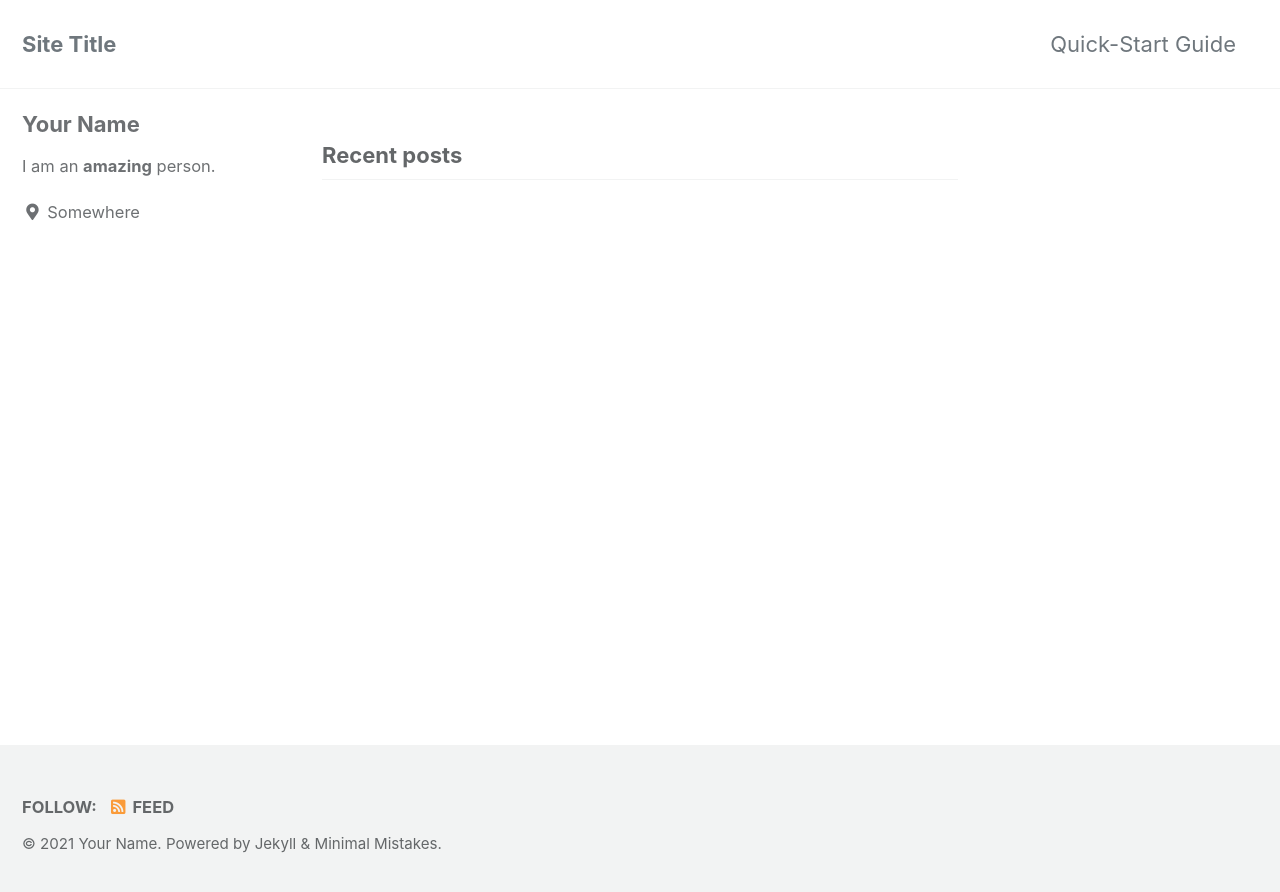
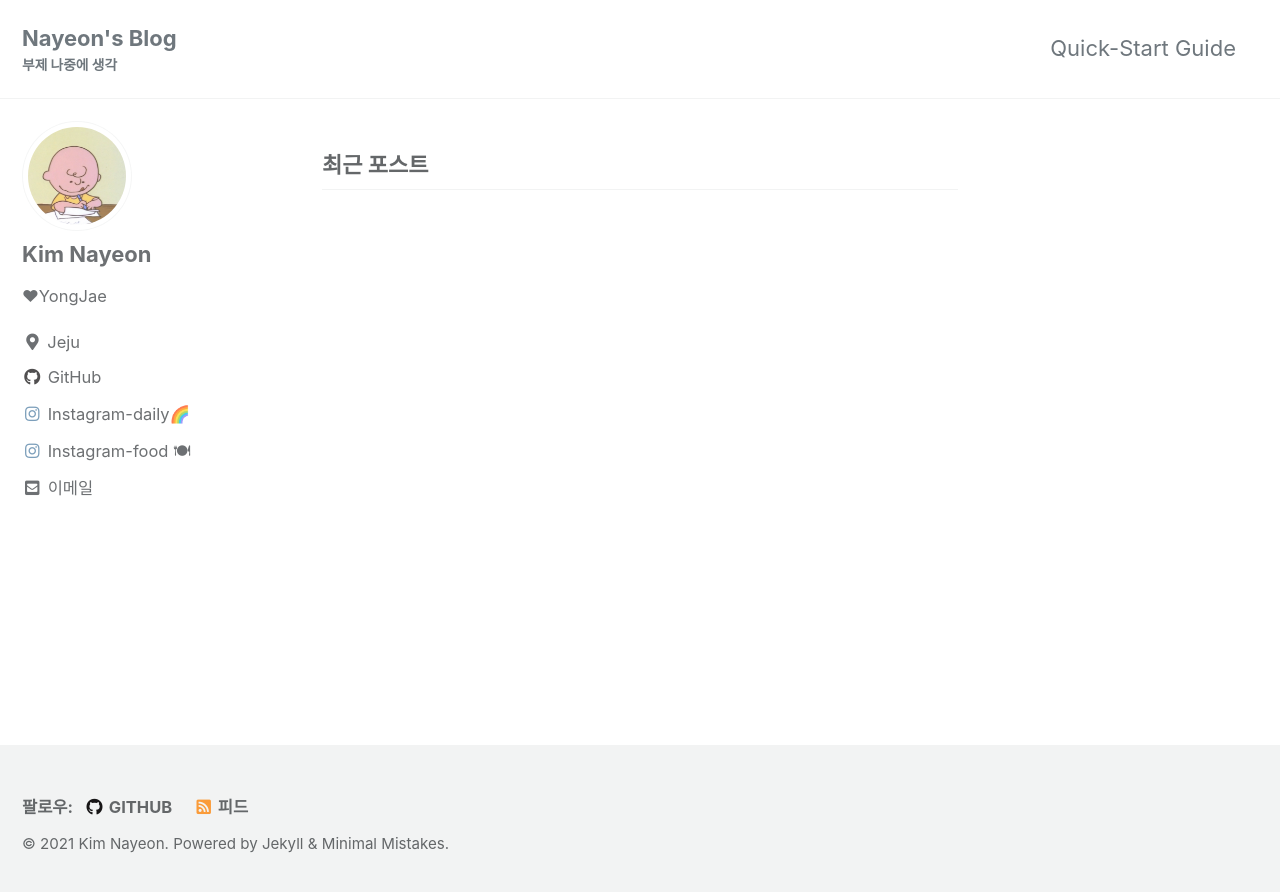
Before and after one commit to nayeon0731/profile, a Jekyll site: the page built from index.html, in a window 1280 px wide. Shown: the top 892 px of the page. Built offline with Jekyll 4.4.1, drawn with Linux system fonts in a browser that asks for light colours; cached includes are drawn as plain includes; the list of posts is cut into pages by our own code.

Commit message:
edit with _config.yml

```diff
--- a/_config.yml
+++ b/_config.yml
@@ -16,14 +16,14 @@ remote_theme: "mmistakes/minimal-mistakes@4.22.0"
 minimal_mistakes_skin    : "default" # "air", "aqua", "contrast", "dark", "dirt", "neon", "mint", "plum", "sunrise"
 
 # Site Settings
-locale                   : "en-US"
-title                    : "Site Title"
+locale                   : "ko-KR"
+title                    : "Nayeon's Blog"
 title_separator          : "-"
-subtitle                 : # site tagline that appears below site title in masthead
-name                     : "Your Name"
+subtitle                 : "부제 나중에 생각" # site tagline that appears below site title in masthead
+name                     : "Kim Nayeon"
 description              : "An amazing website."
-url                      : # the base hostname & protocol for your site e.g. "https://mmistakes.github.io"
-baseurl                  : # the subpath of your site, e.g. "/blog"
+url                      : "https:/nayeon0731.github.io" # the base hostname & protocol for your site e.g. "https://mmistakes.github.io"
+baseurl                  : "/profile" # the subpath of your site, e.g. "/blog"
 repository               : # GitHub username/repo-name e.g. "mmistakes/minimal-mistakes"
 teaser                   : # path of fallback teaser image, e.g. "/assets/images/500x300.png"
 logo                     : # path of logo image to display in the masthead, e.g. "/assets/images/88x88.png"
@@ -95,11 +95,11 @@ analytics:
 
 # Site Author
 author:
-  name             : "Your Name"
-  avatar           : # path of avatar image, e.g. "/assets/images/bio-photo.jpg"
-  bio              : "I am an **amazing** person."
-  location         : "Somewhere"
-  email            :
+  name             : "Kim Nayeon"
+  avatar           : "/assets/images/avatar_img.jpg" # path of avatar image, e.g. "/assets/images/bio-photo.jpg"
+  bio              : "❤YongJae"
+  location         : "Jeju"
+  email            : "pororo1596@naver.com"
   links:
     - label: "Email"
       icon: "fas fa-fw fa-envelope-square"
@@ -115,10 +115,13 @@ author:
       # url: "https://facebook.com/"
     - label: "GitHub"
       icon: "fab fa-fw fa-github"
-      # url: "https://github.com/"
-    - label: "Instagram"
+      url: "https://github.com/nayeon0731"
+    - label: "Instagram-daily🌈"
       icon: "fab fa-fw fa-instagram"
-      # url: "https://instagram.com/"
+      url: "https://www.instagram.com/nayeoonn__/"
+    - label: "Instagram-food 🍽"
+      icon: "fab fa-fw fa-instagram"
+      url: "https://www.instagram.com/muknayom/"
 
 # Site Footer
 footer:
@@ -131,7 +134,7 @@ footer:
       # url:
     - label: "GitHub"
       icon: "fab fa-fw fa-github"
-      # url:
+      url: "https://github.com/nayeon0731"
     - label: "GitLab"
       icon: "fab fa-fw fa-gitlab"
       # url:
```
Also changed, not shown: assets/images/avatar_img.jpg (added).
